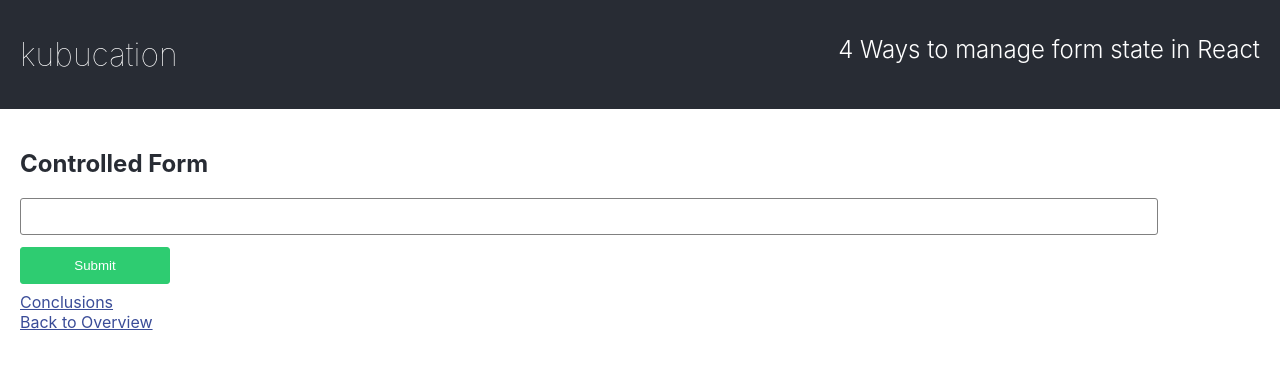
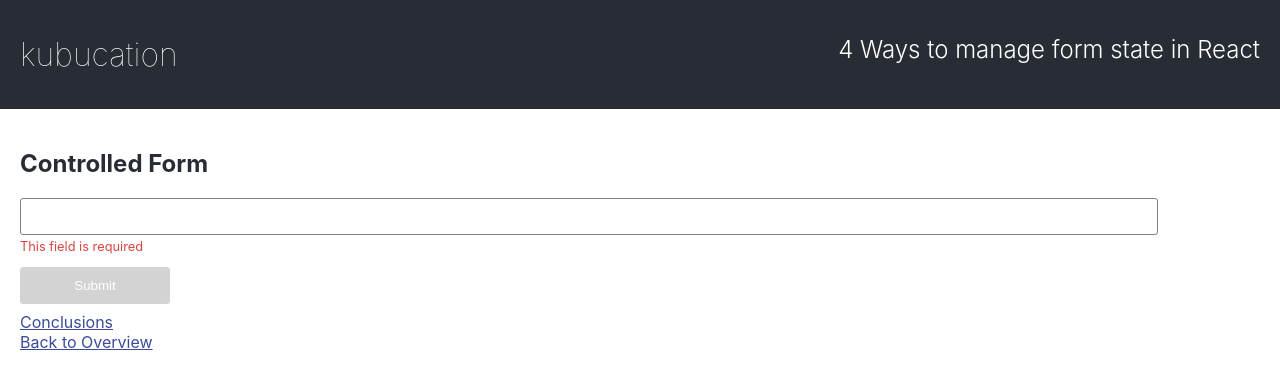
Before and after one commit to kubucation/react-form-4-ways, a React (Create React App) app: page /controlled-form in a window 1280 px wide. Shown: the top 388 px of the page. Built offline with nearby package versions, Linux system fonts and the light colour scheme; the HTML template or start-up script is replaced by a standard one.

Commit message:
implemet controlled form in stateful component
this correspends to part 2 of the video series

```diff
--- a/src/ControlledForm.js
+++ b/src/ControlledForm.js
@@ -2,20 +2,56 @@ import React from 'react';
 import Input from './Input';
 import {Link} from 'react-router-dom';
 
-const ControlledForm = () => (
+class ControlledForm extends React.Component {
+  constructor(props) {
+    super(props);
+
+    this.state = {
+      customerId: '',
+    };
+  }
+
+  handleInputChange = e => {
+    this.setState({
+      customerId: e.target.value,
+    });
+  };
+
+  handleSubmit = e => {
+    e.preventDefault();
+    alert(`The customer id is ${this.state.customerId}`);
+  };
+
+  isValid() {
+    if (this.state.customerId === '') {
+      return false;
+    }
+
+    return true;
+  }
+
+  render() {
+    return (
       <div>
         <h2>Controlled Form</h2>
-    <form>
+        <form onSubmit={this.handleSubmit}>
           <Input
             type="text"
             label="Customer ID"
             id="customer-id"
             name="customer-id"
+            onChange={this.handleInputChange}
+            value={this.state.customerId}
+            errorMessage={this.isValid() ? '' : 'This field is required'}
           />
-      <button type="submit">Submit</button>
+          <button disabled={!this.isValid()} type="submit">
+            Submit
+          </button>
         </form>
         <Link to="summary">Conclusions</Link>
       </div>
     );
+  }
+}
 
 export default ControlledForm;
--- a/src/summary/ControlledForm.js
+++ b/src/summary/ControlledForm.js
@@ -3,17 +3,23 @@ import React from 'react';
 const Summary = () => (
   <div>
     <h2>Controlled Form - Conclusions</h2>
-    <h3 className="advatages">Advantages</h3>
+    <h3 className="advantages">Advantages</h3>
     <ul>
-      <li>advantage 1</li>
+      <li>no dependencies (other than React itself)</li>
+      <li>idiomatic react</li>
+      <li>full control, extend it with any state you want</li>
+      <li>"live access", not just on submit</li>
     </ul>
-    <h3 className="disadvatages">Disadvantages</h3>
+    <h3 className="disadvantages">Disadvantages</h3>
     <ul>
-      <li>disadvantage 1</li>
+      <li>quite verbose</li>
+      <li>do we really have to reinvent the wheel</li>
+      <li>what if our forms grow more complex?</li>
     </ul>
     <h3>When should you use this</h3>
     <ul>
-      <li>reason to use</li>
+      <li>simple forms with only basic validation</li>
+      <li>if you don't want to introduce 3rd party dependencies</li>
     </ul>
   </div>
 );
```
Lines whose indentation alone changed are shown as unchanged.
